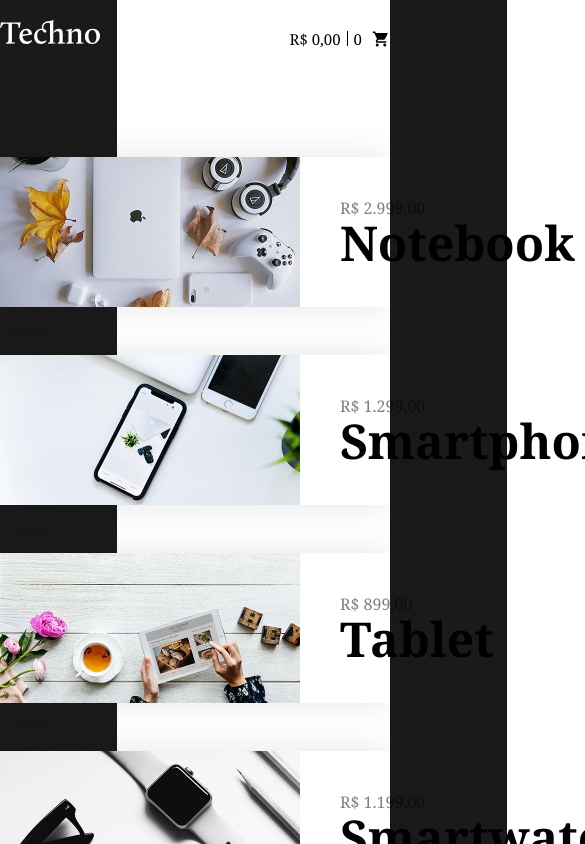
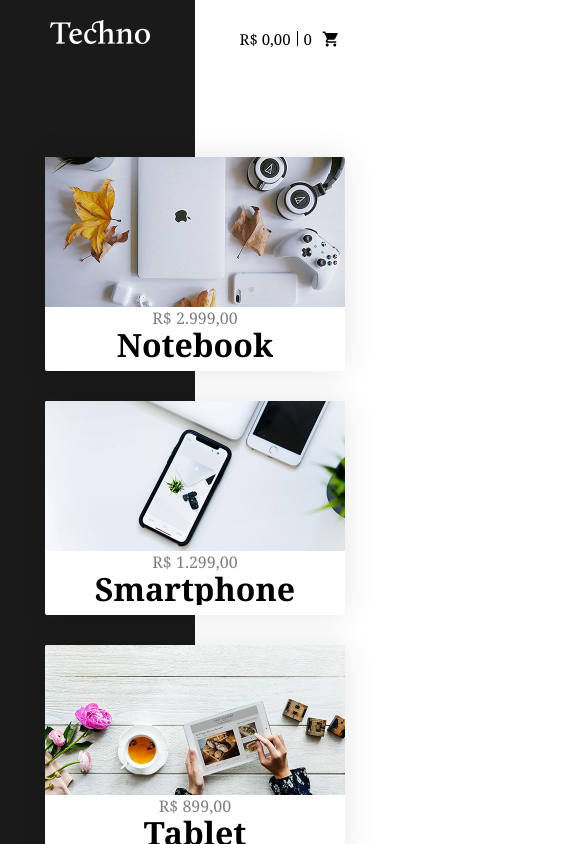
Before and after one commit to antonycms/techno, a Vue app: page / in a window 390 px wide. Shown: the top 844 px of the page, 585 px wide, since content can reach past the window. Built offline with nearby package versions, Linux system fonts and the light colour scheme.

Commit message:
feat: added responsiveness to pages and components
added responsiveness to pages and components

```diff
--- a/src/App.vue
+++ b/src/App.vue
@@ -34,4 +34,10 @@ body {
 body {
   background: linear-gradient(to right, #1a1a1a 30%, #fff 30%);
 }
+
+@media (max-width: 760px) {
+  body {
+    background: linear-gradient(to right, #1a1a1a 50%, #fff 50%);
+  }
+}
 </style>
--- a/src/components/Dropdown.vue
+++ b/src/components/Dropdown.vue
@@ -1,5 +1,6 @@
 <template>
   <div class="dropdown-container" v-show="isActive">
+    <p style="margin-bottom: 20px;">Carrinho</p>
     <ul v-show="carrinho.length">
       <li class="dropdown-item" v-for="(produto, index) in carrinho" :key="index">
         <div style="display: flex">
@@ -10,7 +11,7 @@
       </li>
     </ul>
 
-    <p v-show="!carrinho.length">Nenhum item adicionado ao carrinho!</p>
+    <p style="margin-bottom: 10px" v-show="!carrinho.length">Nenhum item adicionado ao carrinho!</p>
   </div>
 </template>
 
@@ -112,4 +113,10 @@ export default {
     transform: translate3d(0, 0px, 0);
   }
 }
+
+@media (max-width: 980px) {
+  .dropdown-container {
+    left: -55px;
+  }
+}
 </style>
--- a/src/components/Header.vue
+++ b/src/components/Header.vue
@@ -97,4 +97,10 @@ export default {
   margin-left: 10px;
   width: 18px;
 }
+
+@media (max-width: 960px) {
+  .container {
+    margin: 0 50px;
+  }
+}
 </style>
--- a/src/components/ModalProduto.vue
+++ b/src/components/ModalProduto.vue
@@ -13,7 +13,7 @@
         <button @click="emitCloseEvent" class="btn_close">X</button>
         <span class="modal_preco"><Format :money="produto.preco"/></span>
         <h2 class="modal_titulo">{{ produto.nome }}</h2>
-        <p>{{ produto.descricao }}</p>
+        <p class="descricao">{{ produto.descricao }}</p>
         <button
           @click="() => addProdutoCarrinho(produto)"
           :class="!produto.estoque ? 'modal_btn disabled' : 'modal_btn'"
@@ -239,4 +239,81 @@ export default {
     transform: translate3d(0, 0px, 0);
   }
 }
+
+@media (max-width: 780px) {
+  .modal {
+    padding: 80px 20px;
+  }
+
+  .modal_titulo {
+    font-size: 2rem;
+  }
+
+  .modal_dados .descricao {
+    font-size: 14px;
+  }
+
+  .avaliacoes_subtitulo {
+    font-size: 1rem;
+  }
+
+  .avaliacao_descricao {
+    font-size: 12px;
+  }
+
+  .avaliacao_usuario {
+    font-size: 12px;
+  }
+
+  .modal_btn {
+    margin-top: 8%;
+    margin-bottom: 4%;
+  }
+}
+
+@media (max-width: 500px) {
+  .modal {
+    padding: 20px;
+  }
+  .modal_container {
+    flex-direction: column;
+    align-items: center;
+    justify-content: center;
+    background: white;
+
+    padding: 0;
+  }
+
+  .modal_img img {
+    width: 100%;
+    max-height: 250px;
+    box-shadow: 0px 3px 4px rgba(0, 0, 0, 0.1), 0px 4px 10px rgba(0, 0, 0, 0.2);
+  }
+
+  .modal_titulo {
+    font-size: 1.4rem;
+  }
+
+  .modal_dados .descricao {
+    font-size: 12px;
+  }
+
+  .avaliacoes_subtitulo {
+    font-size: 0.8rem;
+  }
+
+  .avaliacao_descricao {
+    font-size: 12px;
+  }
+
+  .avaliacao_usuario {
+    font-size: 10px;
+  }
+
+  .modal_btn {
+    margin-top: 8%;
+    margin-bottom: 2%;
+    padding: 5px 12px;
+  }
+}
 </style>
--- a/src/pages/Home.vue
+++ b/src/pages/Home.vue
@@ -90,6 +90,8 @@ export default {
 .produtos {
   max-width: 900px;
   margin: 100px auto 0 auto;
+  display: flex;
+  flex-direction: column;
 }
 
 .produto {
@@ -114,4 +116,42 @@ export default {
 .produto-preco {
   color: rgba(0, 0, 0, 0.5);
 }
+
+@media (max-width: 960px) {
+  .produtos {
+    max-width: 650px;
+  }
+
+  .produto-titulo {
+    font-size: 2rem;
+    max-width: 220px;
+    overflow: hidden;
+    text-overflow: ellipsis;
+  }
+}
+
+@media (max-width: 760px) {
+  .produto {
+    flex-direction: column;
+    align-items: center;
+    justify-content: center;
+    margin: 0 auto;
+    margin-bottom: 30px;
+    border-radius: 2px;
+  }
+
+  .produto-img {
+    margin-right: 0;
+    border-radius: 2px 2px 0 0;
+  }
+
+  .produto-info {
+    text-align: center;
+  }
+
+  .produto-titulo {
+    font-size: 2rem;
+    margin-bottom: 10px;
+  }
+}
 </style>
```
